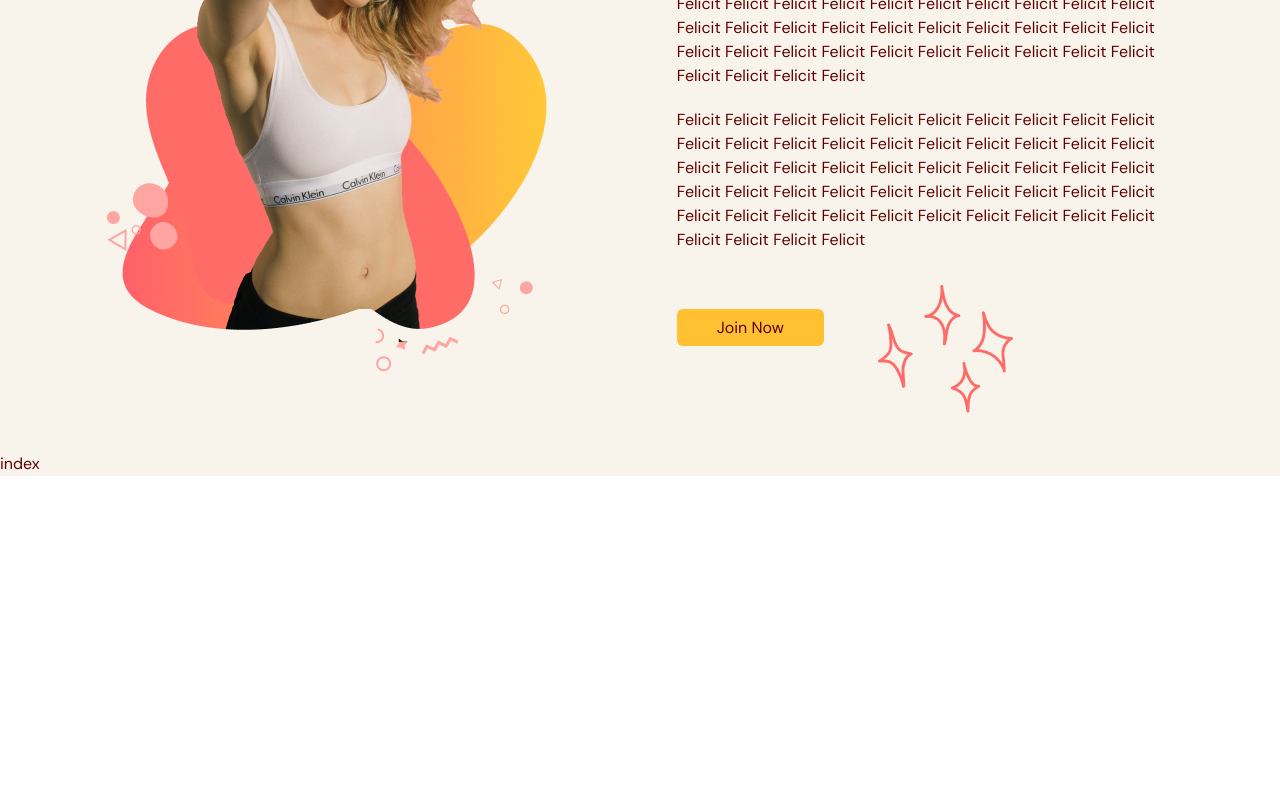
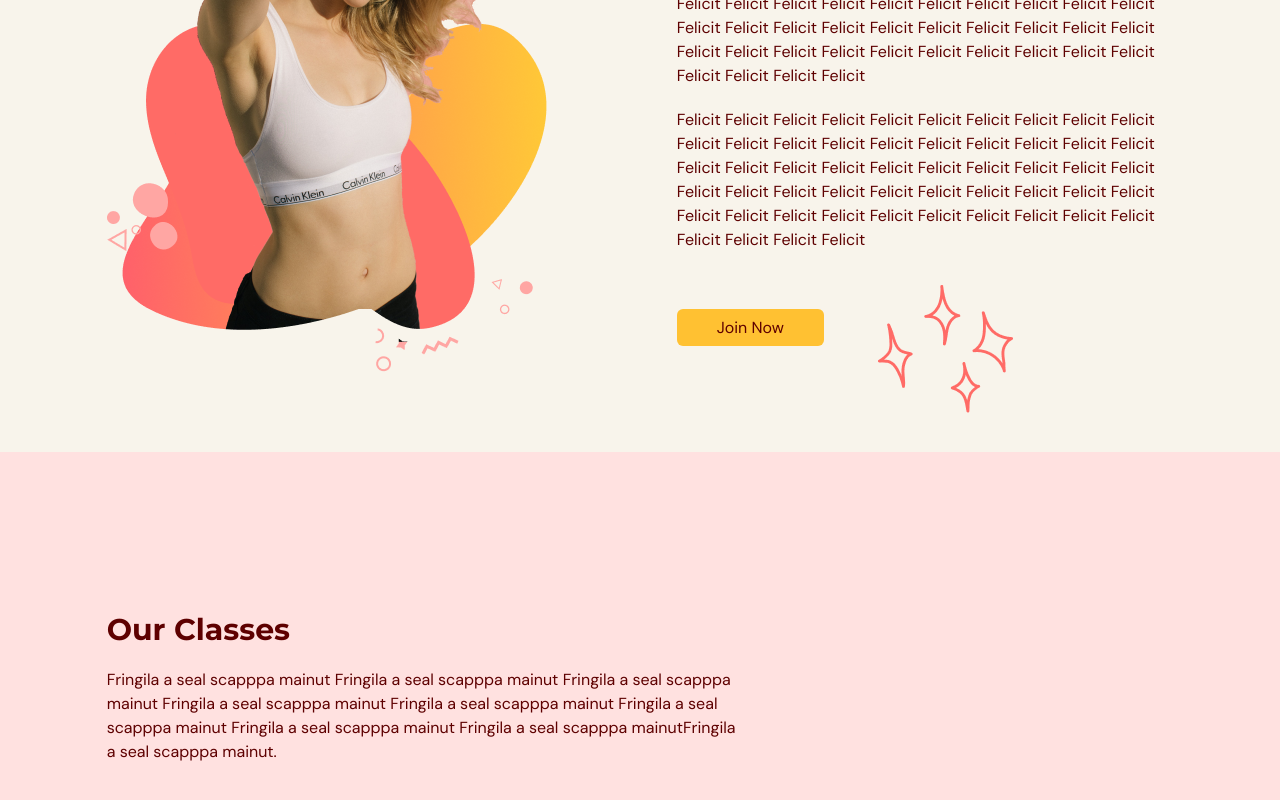
Before and after one commit to mbuimbogo/Gym, a React (Vite) app: page / in a window 1280 px wide. Shown: the part 1698-2498 px from the top of the page. Before the commit the page ends 2174 px from the top, so only its background shows below. Built offline with nearby package versions, Linux system fonts and the light colour scheme.

Commit message:
Add animation, import images and text to Ourclasses component

```diff
--- a/src/scenes/ourclasses/index.tsx
+++ b/src/scenes/ourclasses/index.tsx
@@ -1,4 +1,12 @@
+import HText from '@/shared/HText';
 import { SelectedPage } from '@/shared/type'
+import image1 from "@assets/image1.png";
+import image2 from "@assets/image2.png";
+import image3 from "@assets/image3.png";
+import image4 from "@assets/image4.png";
+import image5 from "@assets/image5.png";
+import image6 from "@assets/image6.png";
+import { motion } from 'framer-motion';
 
 type Props = {
     setSelectedPage: (value: SelectedPage) => void
@@ -6,7 +14,32 @@
 
 const OurClasses = ({setSelectedPage}: Props) => {
   return (
-    <div>index</div>
+    <section id="ourclasses" className='w-full bg-primary-100 py-40'>
+        <motion.div
+        onViewportEnter={()=>setSelectedPage(SelectedPage.OurClasses)}
+        >
+            <motion.div className="mx-auto w-5/6"
+            initial="hidden"
+            whileInView="visible"
+            viewport={{ once: true, amount: 0.5 }}
+            transition={{ duration: 0.5 }}
+            variants={{
+              hidden: { opacity: 0, x: -50 },
+              visible: { opacity: 1, x: 0 },
+            }}
+            >
+                <div className="md:w-3/5">
+                    <HText>Our Classes</HText>
+                    <p className='py-5'>Fringila a seal scapppa mainut Fringila a seal scapppa mainut Fringila a seal scapppa mainut Fringila a seal scapppa mainut Fringila a seal scapppa mainut Fringila a seal scapppa mainut Fringila a seal scapppa mainut Fringila a seal scapppa mainutFringila a seal scapppa mainut.</p>
+                </div>
+            </motion.div>
+            <div className="mt-10 h-[353px] w-full overflow-x-auto overflow-y-hidden">
+                <ul className='w-[2800px] whitespace-nowrap'>
+
+                </ul>
+            </div>
+        </motion.div>
+    </section>
   )
 }
 
```
